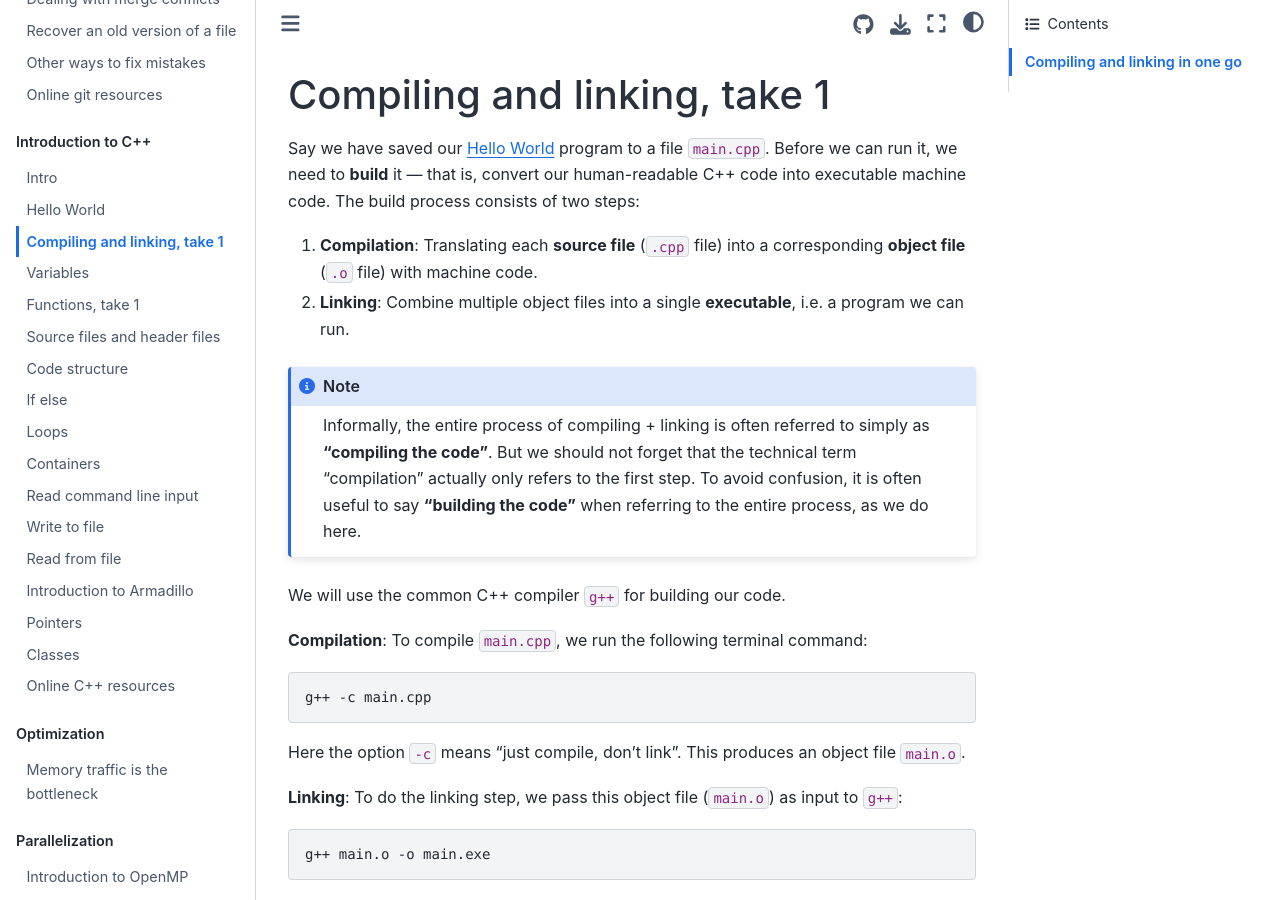
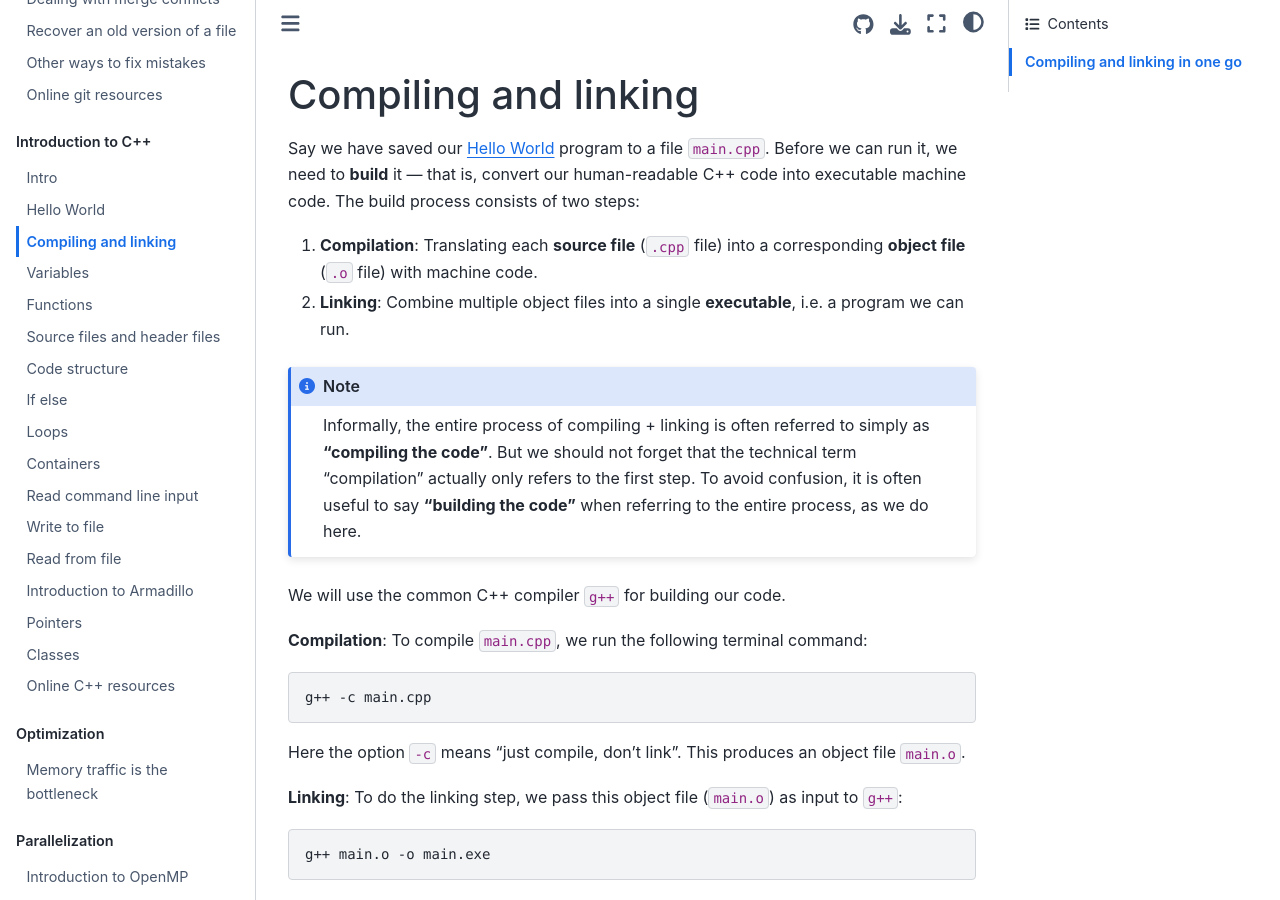
Before and after one commit to anderkve/FYS3150, a Jupyter Book: the page built from book/introduction_to_cpp/compiling_and_linking.md, in a window 1280 px wide and 900 px high. Built offline with Jupyter Book 1.0.4 settings and Sphinx 7.4.7 and the Sphinx Book theme 1.1.4, drawn with Linux system fonts in a browser that asks for light colours; pages that are not in the unit, such as notebooks, are missing from menus.

Commit message:
Fixed some headings.

```diff
--- a/book/introduction_to_cpp/compiling_and_linking.md
+++ b/book/introduction_to_cpp/compiling_and_linking.md
@@ -1,4 +1,4 @@
-# Compiling and linking, take 1
+# Compiling and linking
 
 Say we have saved our [](sec:hello_world) program to a file `main.cpp`. Before we can run it, we need to **build** it --- that is, convert our human-readable C++ code into executable machine code. The build process consists of two steps:
 
--- a/book/introduction_to_cpp/functions.md
+++ b/book/introduction_to_cpp/functions.md
@@ -1,4 +1,4 @@
-# Functions, take 1
+# Functions
 
 A **function** in C++ is a code block which is executed only when the function is called. A function takes **arguments**, performs some action, and usually **returns** some result.
 
```
